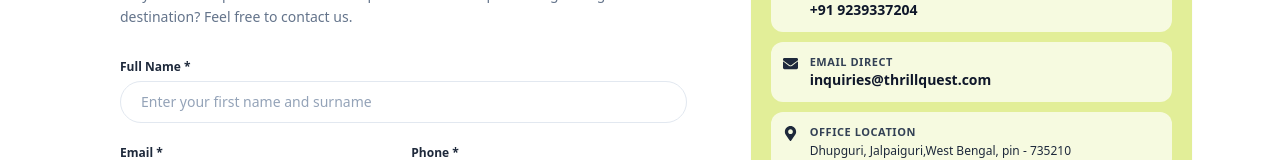
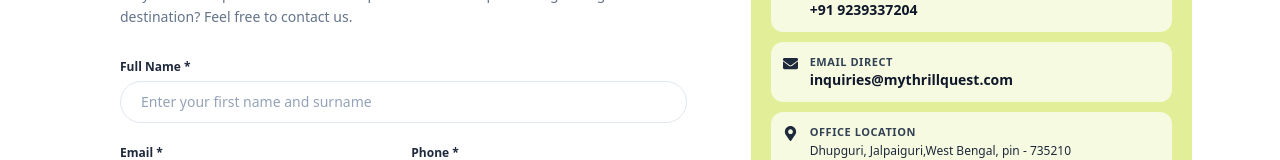
Before and after one commit to Arpita16998/thrillquest, a React (Vite) app: page /contact in a window 1280 px wide. Shown: the part 557-717 px from the top of the page. Built offline with nearby package versions, Linux system fonts and the light colour scheme.

Commit message:
correct the email address

```diff
--- a/src/pages/Contact.jsx
+++ b/src/pages/Contact.jsx
@@ -305,7 +305,7 @@ const Contact = () => {
                   </div>
                   <div>
                     <p className="text-[11px] font-bold text-slate-700 uppercase tracking-wider">Email Direct</p>
-                    <p className="text-xs sm:text-sm font-bold text-slate-900">inquiries@thrillquest.com</p>
+                    <p className="text-xs sm:text-sm font-bold text-slate-900">inquiries@mythrillquest.com</p>
                   </div>
                 </div>
 
```
